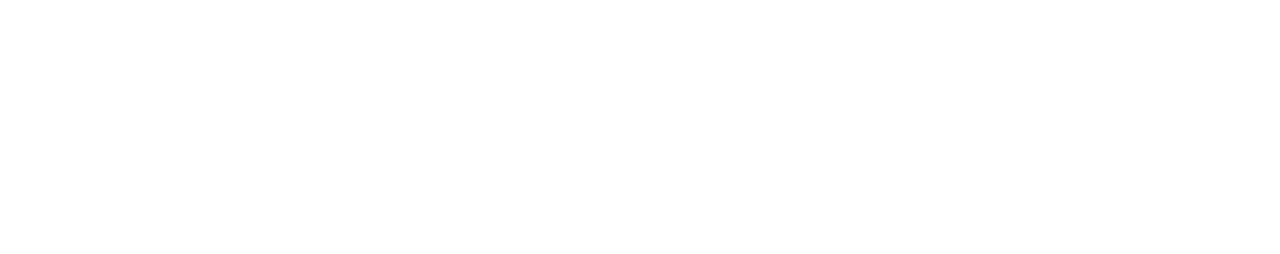
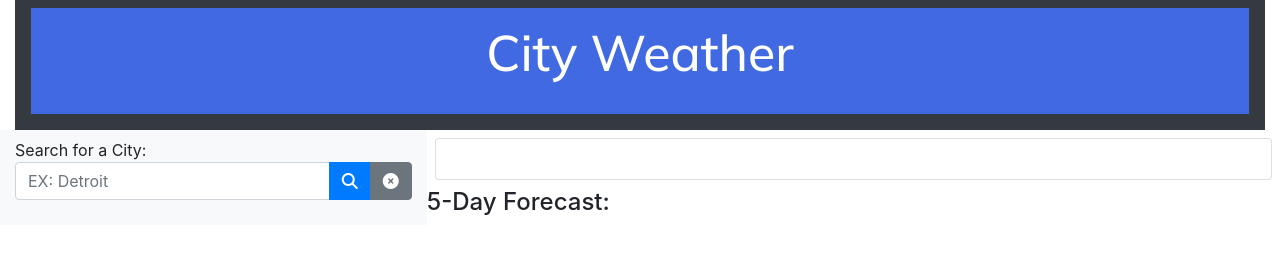
Before and after one commit to AyoubBility/City-Weather, a plain HTML site: page index.html in a window 1280 px wide. Drawn offline with nearby package versions, Linux system fonts and the light colour scheme.

Commit message:
Third Commit

```diff
--- a/index.html
+++ b/index.html
@@ -4,13 +4,49 @@
 		<meta charset="UTF-8" />
 		<meta name="viewport" content="width=device-width, initial-scale=1.0" />
 		<meta http-equiv="X-UA-Compatible" content="ie=edge" />
-        <link rel="stylesheet" href="https://stackpath.bootstrapcdn.com/bootstrap/4.5.0/css/bootstrap.min.css" integrity="sha384-9aIt2nRpC12Uk9gS9baDl411NQApFmC26EwAOH8WgZl5MYYxFfc+NcPb1dKGj7Sk" crossorigin="anonymous">
-        <link rel="stylesheet" href="style.css" />
-        <link href="https://fonts.googleapis.com/css2?family=Mulish:wght@500&display=swap" rel="stylesheet">
+    <link rel="stylesheet" href="https://stackpath.bootstrapcdn.com/bootstrap/4.5.0/css/bootstrap.min.css" integrity="sha384-9aIt2nRpC12Uk9gS9baDl411NQApFmC26EwAOH8WgZl5MYYxFfc+NcPb1dKGj7Sk" crossorigin="anonymous">
+    <link rel="stylesheet" href="style.css" />
+    <link href="https://fonts.googleapis.com/css2?family=Mulish:wght@500&display=swap" rel="stylesheet">
 		<title>City Weather Dashboard</title>
 	</head>
 
 <body>
+    <div class="container-fluid">
+        <nav class="navbar bg-dark">
+            <h1 class="header-style">City Weather</p>
+        </nav>
+        <div class="row">
+            <div class="col-4 bg-light">
+                <div class="mt-2">Search for a City:</div>
+                <div class="input-group mb-3">
+                    <input type="text" id="city" class="form-control" placeholder="EX: Detroit">
+                    <div class="input-group-append">
+                        <button class="btn btn-primary" type="button" id="searchCity"><i class="fas fa-search"></i></button>
+                        <button class="btn btn-secondary" type="button" id="clear"><i class="fas fa-times-circle"></i></button>
+                    </div>
+                </div>
+                <div class="list-group"></div>
+            </div>
+            <div class="col-8">
+                <div class="row p-2">
+                    <div class="card">
+                        <div class="card-body"></div>
+                    </div>
+                </div>
+                    <div class="row">
+                        <h4>5-Day Forecast:</h4>
+                    </div>
+                <div id="weeklyForecast" class="row"></div>
+            </div>
+        </div>
+
+    </div>
+
+    <script src="https://kit.fontawesome.com/3c309b0cab.js" crossorigin="anonymous"></script>
+    <script src="https://code.jquery.com/jquery-3.5.1.min.js"></script>
+    <script src="https://cdnjs.cloudflare.com/ajax/libs/jquery/3.5.1/jquery.min.js"></script>
+    <script src="https://cdnjs.cloudflare.com/ajax/libs/moment.js/2.27.0/moment.min.js"></script>
+    <script src="script.js"></script>
 
 </body>
 </html>
--- a/style.css
+++ b/style.css
@@ -0,0 +1,27 @@
+h1 {
+    text-align: center;
+    background-color: royalblue;
+    color:white;
+    font-family: 'Mulish', sans-serif;
+    width:100%;
+    padding:15px;
+  }
+  .input-group {
+    margin-bottom: 15px;
+  }
+  .header-style {
+    font-size: 50px;
+    color: #ffffff;
+    font-family: 'Mulish', sans-serif;
+    text-align: center;
+  }
+  .card {
+    width:100%;
+  }
+  .fiveDay{
+    background-color: royalblue;
+    margin: 15px;
+  }
+  h3 {
+    float:left;
+  }
```
